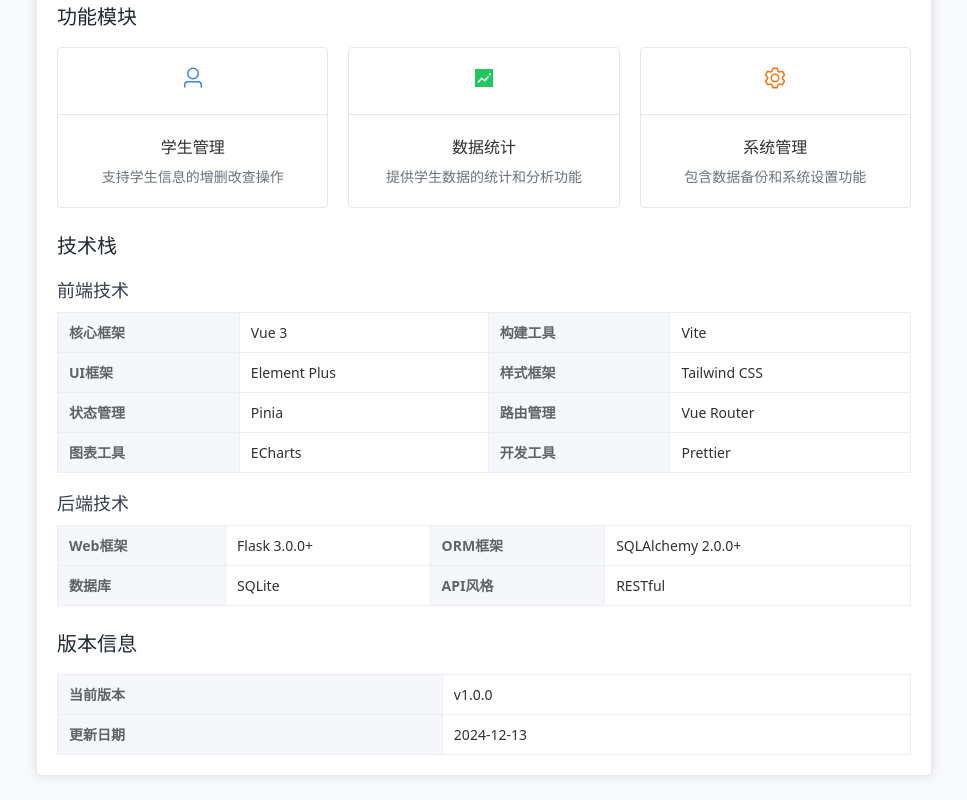
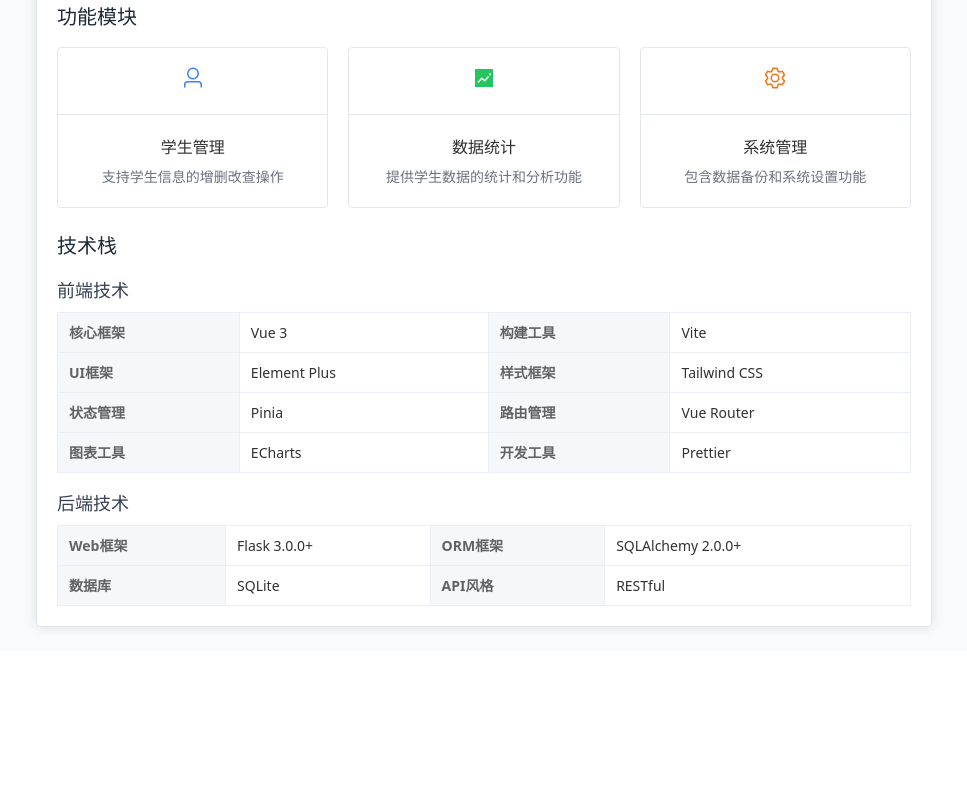
Before and after one commit to kangaroo8653/Student-Management-System, a Vue app in the folder frontend/: page /about in a window 1280 px wide. Shown: the part 205-1005 px from the top of the page, without its empty margins (156-1123 px from the left). After the commit the page ends 856 px from the top, so only its background shows below. Built offline with nearby package versions, Linux system fonts and the light colour scheme; sample sign-in values are in the browser's storage.

Commit message:
remove version

```diff
--- a/frontend/src/views/AboutView.vue
+++ b/frontend/src/views/AboutView.vue
@@ -88,15 +88,6 @@
             </div>
           </div>
         </section>
-
-        <!-- 版本信息 -->
-        <section class="text-gray-600">
-          <h3 class="text-xl font-medium mb-4 text-gray-800">版本信息</h3>
-          <el-descriptions :column="1" border>
-            <el-descriptions-item label="当前版本">v1.0.0</el-descriptions-item>
-            <el-descriptions-item label="更新日期">2024-12-13</el-descriptions-item>
-          </el-descriptions>
-        </section>
       </div>
     </el-card>
   </div>
```
